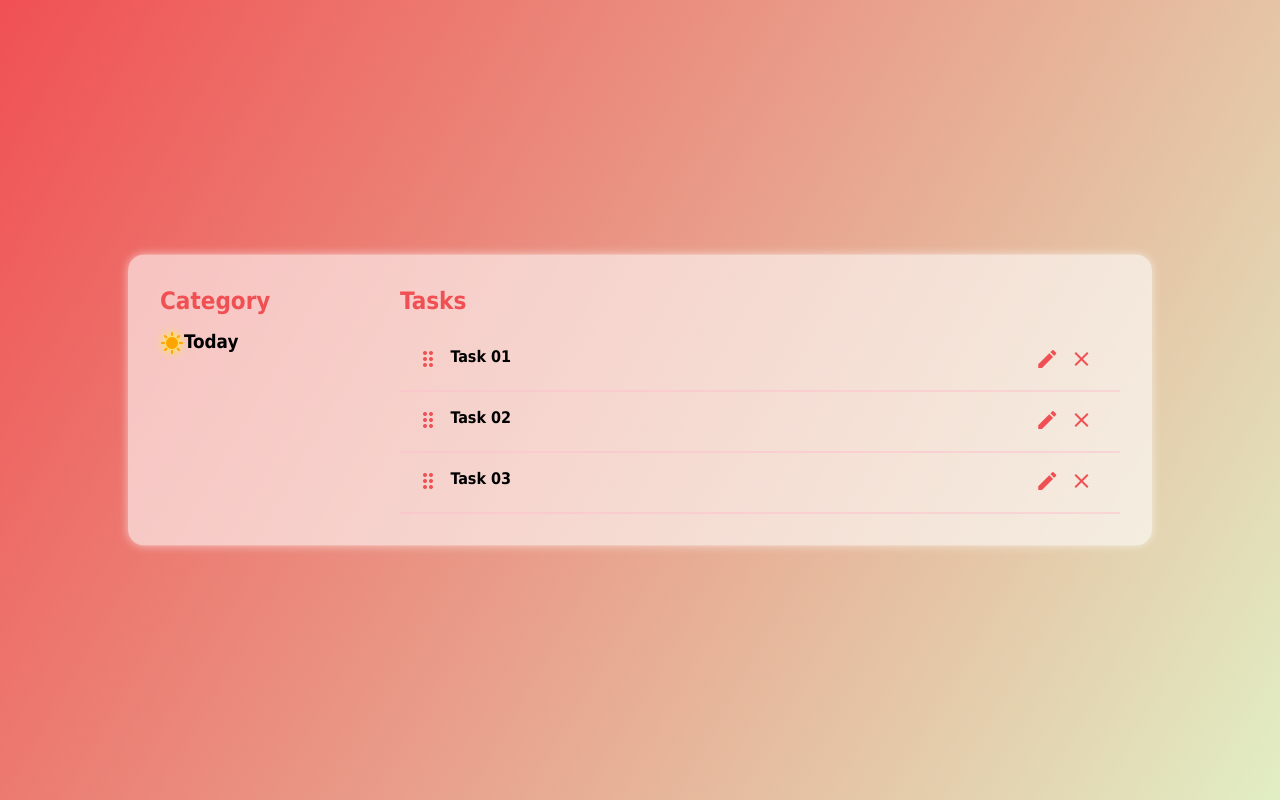
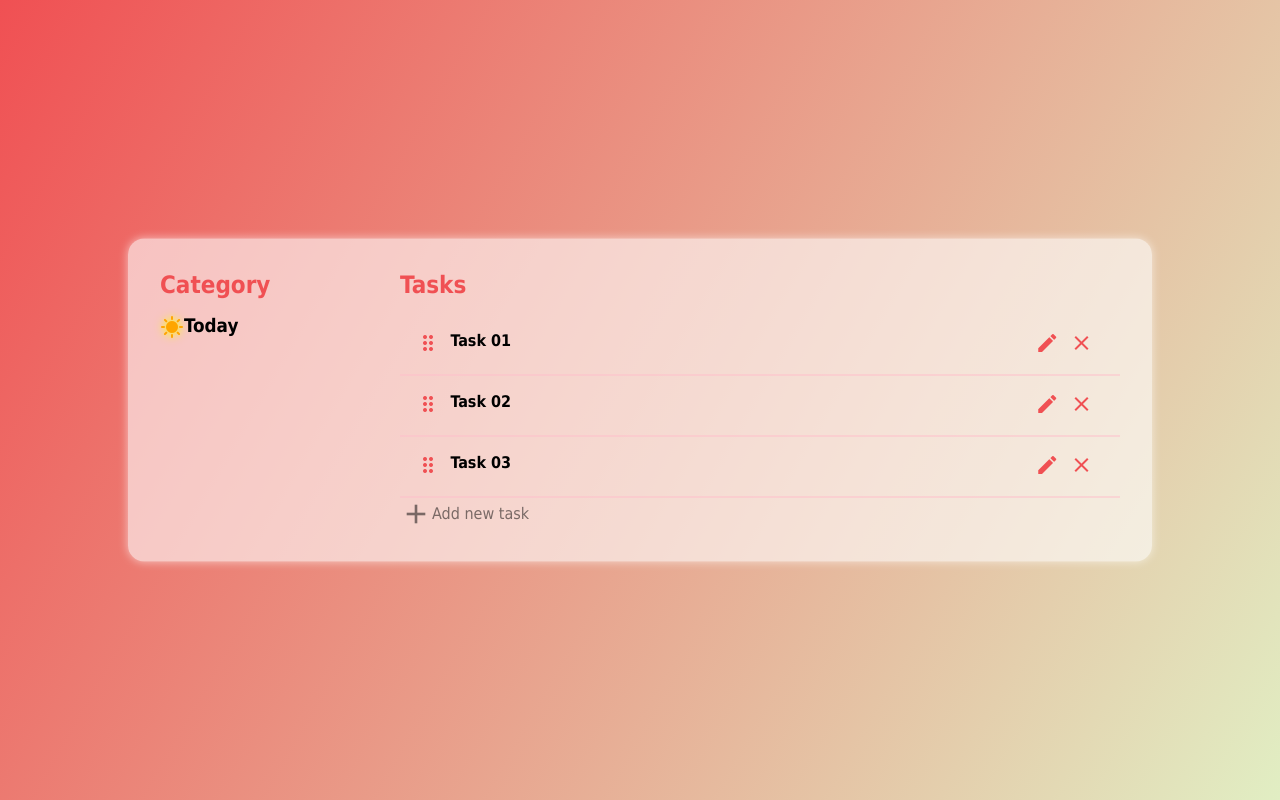
Before and after one commit to AmirSajjadHashemi/To-Do, a plain HTML site: page index.html in a window 1280 px wide. Drawn offline with Linux system fonts and the light colour scheme.

Commit message:
Add icons to sections

```diff
--- a/index.html
+++ b/index.html
@@ -63,6 +63,9 @@
                     </div>
                 </li>
             </ul>
+            <div id="add-new">
+                <span class="material-icons" style="font-size: 2rem">add</span><span class="title">Add new task</span>
+            </div>
         </div>
     </div>
     <!-- <script src="https://kit.fontawesome.com/060dadbd65.js" crossorigin="anonymous"></script> -->
```
